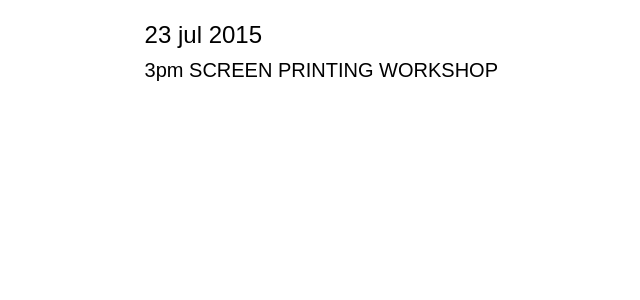
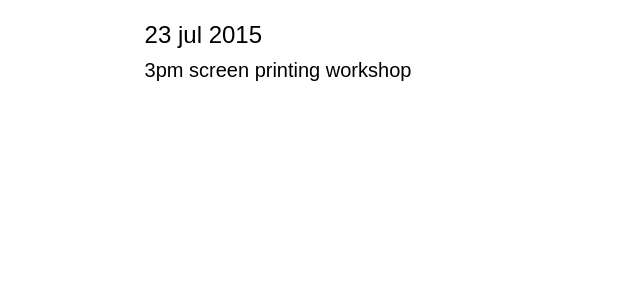
Before and after one commit to itsnevergonnawork/uncommonsense, a Jekyll site: the page built from _posts/2015-07-23-day-4.html, in a window 1280 px wide. Shown: the top 300 px of the page, without its empty margins (9-649 px from the left). Built offline with Jekyll 4.4.1, drawn with Linux system fonts in a browser that asks for light colours.

```diff
--- a/_posts/2015-07-23-day-4.html
+++ b/_posts/2015-07-23-day-4.html
@@ -4,6 +4,6 @@ date: 2015-07-28
 ---
 <div class="day-inner">
 <h2>23 jul 2015</h2>
-<h3>3pm SCREEN PRINTING WORKSHOP</h3>
+<h3>3pm screen printing workshop</h3>
 <p></p>
 </div>
```
